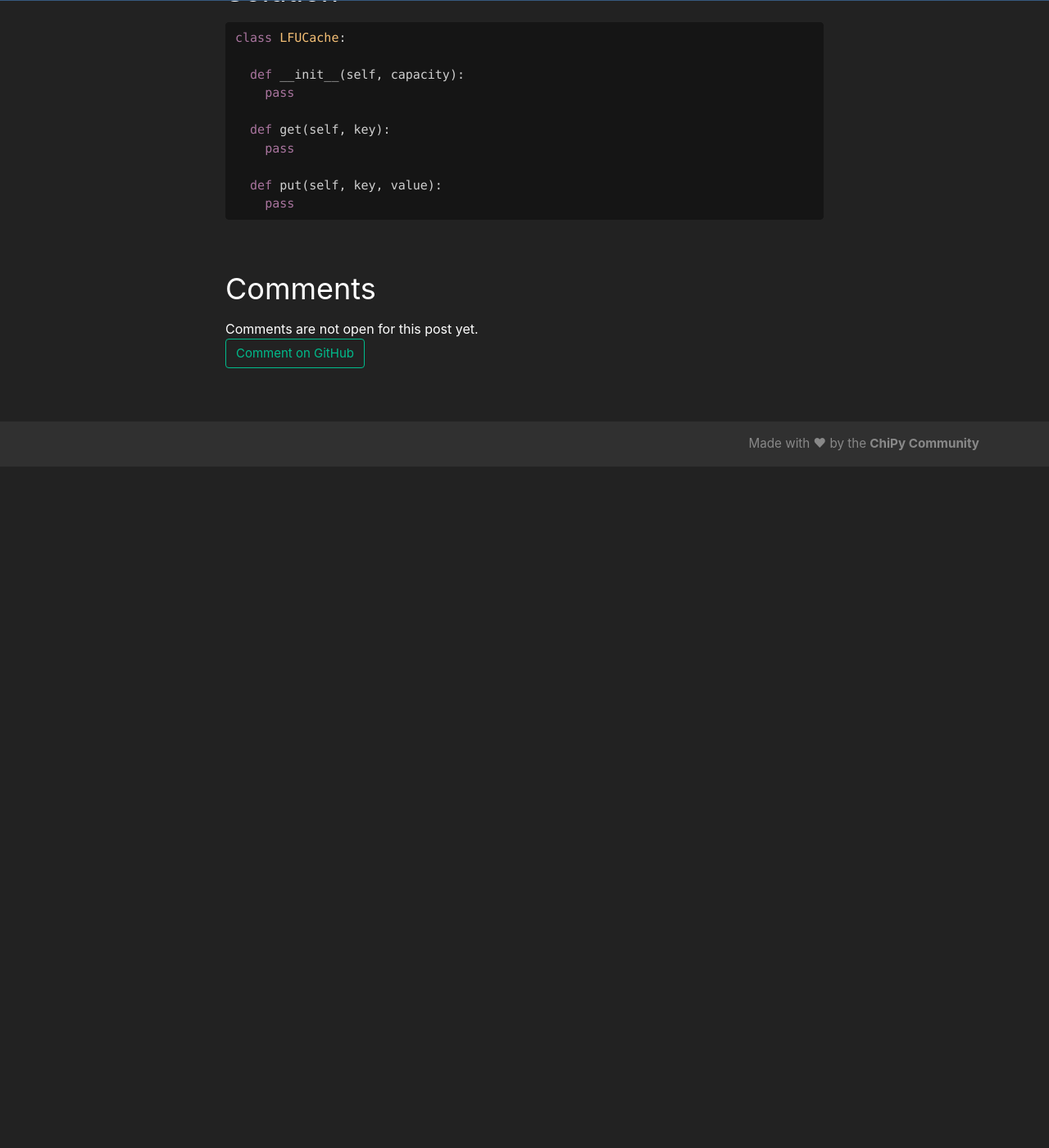
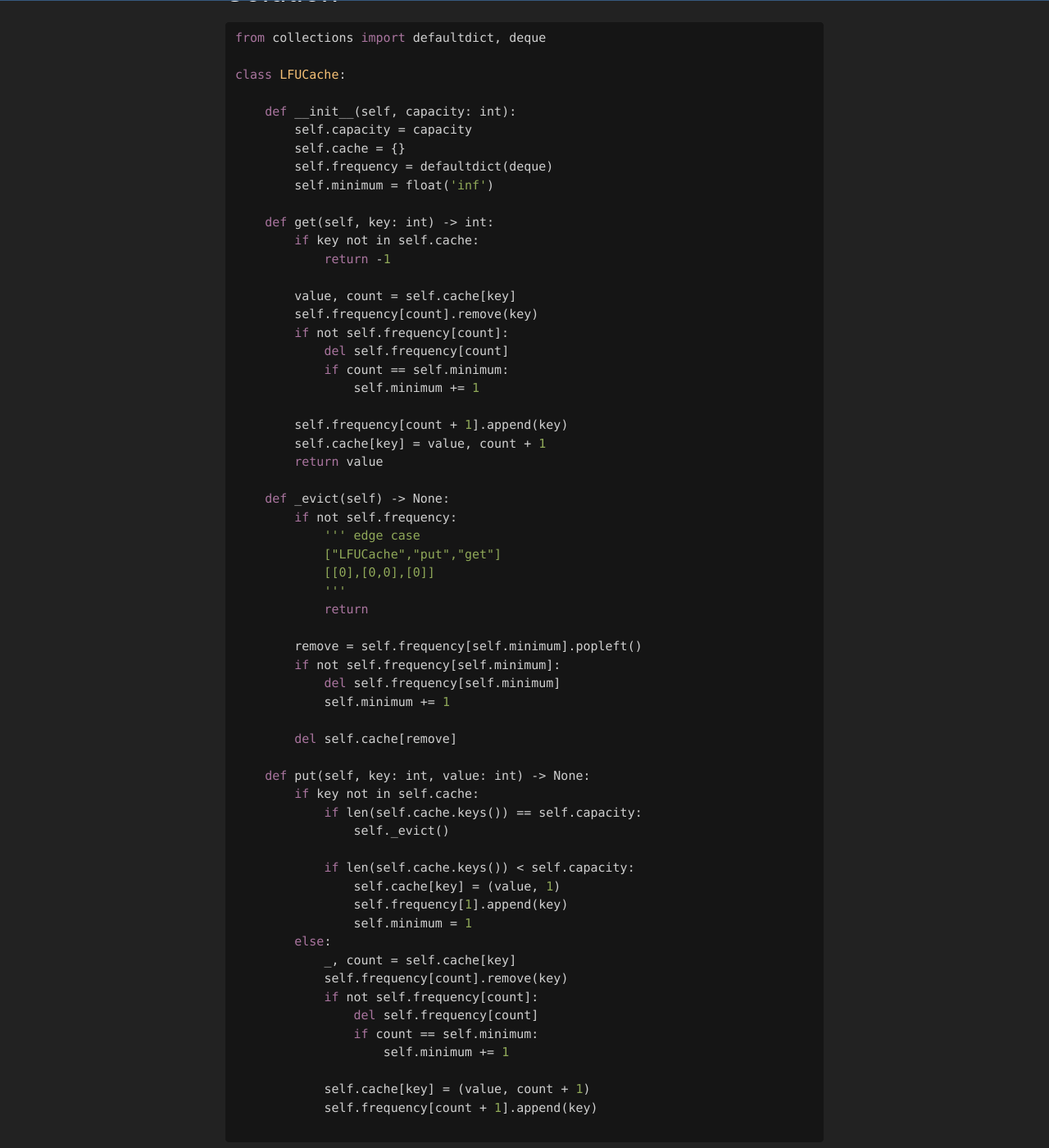
Before and after one commit to chicagopython/algosig, a Jekyll site: the page built from _posts/2020-08-06-lfu-cache.md, in a window 1280 px wide and 1400 px high, scrolled down 831 px. Shown: the whole window at 82% size. Built offline with Jekyll 4.4.1, drawn with Linux system fonts in a browser that asks for light colours; nearby versions of some CDN libraries; our own code applies the rules of GitHub Pages for plain Markdown files.

Commit message:
Update 2020-08-06-lfu-cache.md

````diff
--- a/_posts/2020-08-06-lfu-cache.md
+++ b/_posts/2020-08-06-lfu-cache.md
@@ -33,14 +33,64 @@ lfu.get(2)       # Returns -1 since 2 is gone!
 ## Solution
 
 ```python
+from collections import defaultdict, deque
+
 class LFUCache:
 
-  def __init__(self, capacity):
-    pass
+    def __init__(self, capacity: int):
+        self.capacity = capacity
+        self.cache = {}
+        self.frequency = defaultdict(deque)
+        self.minimum = float('inf')
 
-  def get(self, key):
-    pass
+    def get(self, key: int) -> int:
+        if key not in self.cache:
+            return -1
 
-  def put(self, key, value):
-    pass
+        value, count = self.cache[key]
+        self.frequency[count].remove(key)
+        if not self.frequency[count]:
+            del self.frequency[count]
+            if count == self.minimum:
+                self.minimum += 1
+
+        self.frequency[count + 1].append(key)
+        self.cache[key] = value, count + 1
+        return value
+
+    def _evict(self) -> None:
+        if not self.frequency:
+            ''' edge case
+            ["LFUCache","put","get"]
+            [[0],[0,0],[0]]
+            '''
+            return
+
+        remove = self.frequency[self.minimum].popleft()
+        if not self.frequency[self.minimum]:
+            del self.frequency[self.minimum]
+            self.minimum += 1
+
+        del self.cache[remove]
+
+    def put(self, key: int, value: int) -> None:
+        if key not in self.cache:
+            if len(self.cache.keys()) == self.capacity:
+                self._evict()
+
+            if len(self.cache.keys()) < self.capacity:
+                self.cache[key] = (value, 1)
+                self.frequency[1].append(key)
+                self.minimum = 1
+        else:
+            _, count = self.cache[key]
+            self.frequency[count].remove(key)
+            if not self.frequency[count]:
+                del self.frequency[count]
+                if count == self.minimum:
+                    self.minimum += 1
+
+            self.cache[key] = (value, count + 1)
+            self.frequency[count + 1].append(key)
+
 ```
````
